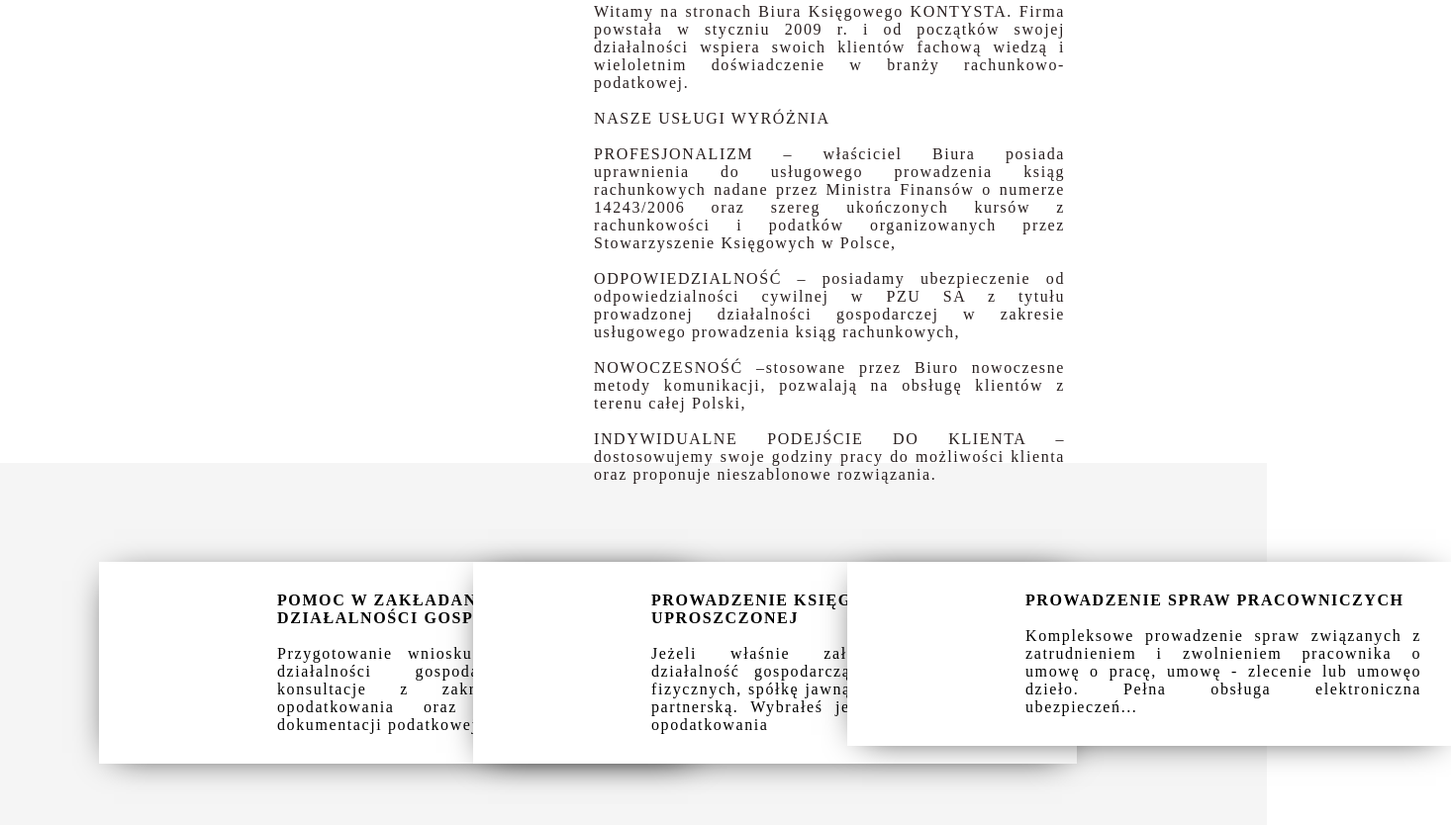
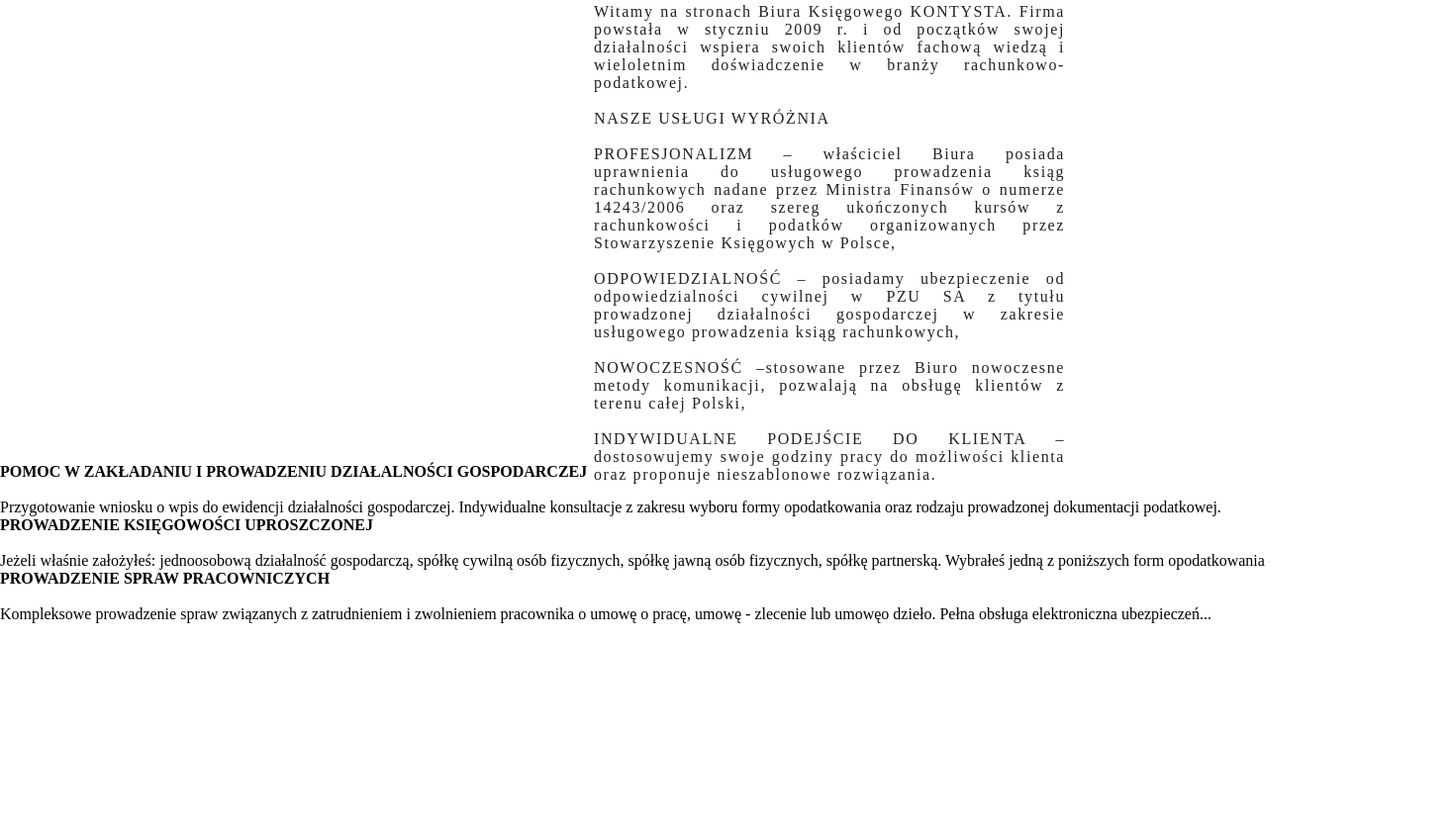
Before and after one commit to ingielek/website.kontysta, a plain HTML site: page index.html in a window 1280 px wide. Shown: the part 1042-1876 px from the top of the page at 99% size, 1466 px wide, since content can reach past the window. After the commit the page ends 1672 px from the top, so only its background shows below. Drawn offline with Linux system fonts and the light colour scheme.

Commit message:
next commit

```diff
--- a/index.html
+++ b/index.html
@@ -38,7 +38,7 @@
                 </div>
             </div>
         </section>
-        <section id="about">
+        <section href="#about" id="about">
         <div class="row">
             <div class="col-7">
                     <h3>O FIRMIE</h3>
@@ -72,34 +72,23 @@
         </div>
         </section>
         <section id="wspolpraca">
-            <div class="row">
-                <div class="col-3">
-                    <div id="icon1">
                     <h4>POMOC W ZAKŁADANIU I PROWADZENIU DZIAŁALNOŚCI GOSPODARCZEJ</h4>
                     </br>
                     <p>Przygotowanie wniosku o wpis do ewidencji działalności gospodarczej.
                     Indywidualne konsultacje z zakresu wyboru formy opodatkowania oraz rodzaju
                     prowadzonej dokumentacji podatkowej.</p>
-                </div>
-                </div>
-                <div class="col-3">
-                    <div id="icon2">
+
                     <h4>PROWADZENIE KSIĘGOWOŚCI UPROSZCZONEJ</h4>
                     </br>
                     <p>Jeżeli właśnie założyłeś: jednoosobową działalność gospodarczą, spółkę cywilną osób fizycznych,
                     spółkę jawną osób fizycznych, spółkę partnerską. Wybrałeś jedną z poniższych form opodatkowania</p>
-                    </div>
-                </div>
-                    <div class="col-3">
-                    <div id="icon3">
+
                     <h4>PROWADZENIE SPRAW PRACOWNICZYCH</h4>
                     </br>
                     <p>Kompleksowe prowadzenie spraw związanych z zatrudnieniem i zwolnieniem pracownika o umowę o pracę,
                     umowę - zlecenie lub umowęo dzieło. Pełna obsługa elektroniczna ubezpieczeń...</p>
 
-                </div>
-            </div>
-            </div>
+
         </section>
 <footer>
 
--- a/style/style.scss
+++ b/style/style.scss
@@ -159,63 +159,3 @@
     }
   }
 }
-
-#wspolpraca{
-  height: 800px;
-  background-color: whitesmoke;
-  padding: 100px;
-  margin: 0 auto;
-  letter-spacing: 0.1em;
-  display: flex;
-  align-items: start;
-  flex-direction: row;
-}
-
-#icon1{
-
-  display: table-cell;
-  box-shadow: $shadow-box;
-  background-color: white;
-  padding: 30px;
-  h4{
-    letter-spacing: 0.1em;
-    margin-left: $left-margin-icon;
-  }
-  p{
-    width: 400px;
-    text-align: $text-align;
-    margin-left: $left-margin-icon;
-  }
-}
-#icon2{
-  display: table-cell;
-  box-shadow: $shadow-box;
-  background-color: white;
-  padding: 30px;
-  h4{
-    letter-spacing: 0.1em;
-    margin-left: $left-margin-icon;
-  }
-  p{
-    width: 400px;
-    text-align: $text-align;
-    margin-left: $left-margin-icon;
-  }
-}
-#icon3{
-  width: 500px;
-  display: table-cell;
-  box-shadow: $shadow-box;
-  background-color: white;
-  padding: 30px;
-  align-self: flex-start;
-  h4{
-    letter-spacing: 0.1em;
-    margin-left: $left-margin-icon;
-  }
-  p{
-    width: 400px;
-    text-align: $text-align;
-    margin-left: $left-margin-icon;
-  }
-}
```
Also changed, not shown: style/style.css, 1 other file.
